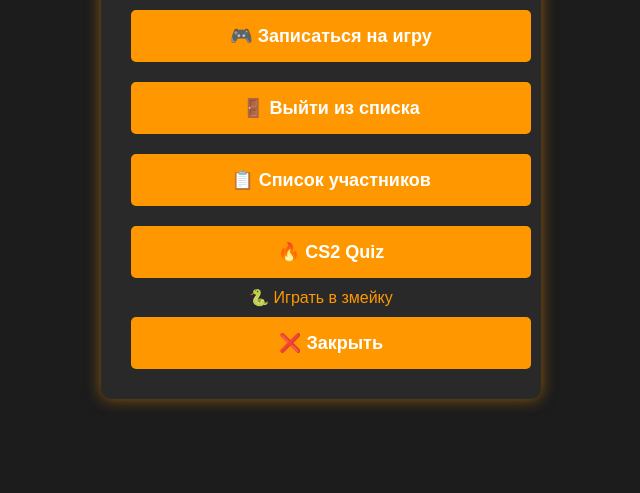
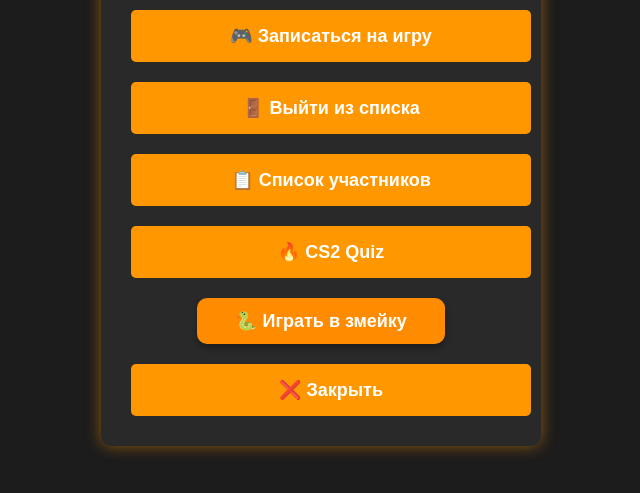
Before and after one commit to karantyno/cs2-mini-app, a plain HTML site: page index.html in a window 1280 px wide. Shown: the part 135-628 px from the top of the page, without its empty margins (319-959 px from the left). Drawn offline with Linux system fonts and the light colour scheme.

Commit message:
style.css

```diff
--- a/style.css
+++ b/style.css
@@ -46,6 +46,27 @@ button:hover {
     transform: scale(1.05);
 }
 
+.game-button {
+    display: inline-block;
+    background-color: #ff8c00; /* Оранжевый цвет */
+    color: white;
+    text-decoration: none;
+    font-size: 18px;
+    font-weight: bold;
+    padding: 12px 24px;
+    border-radius: 10px;
+    transition: background-color 0.3s ease;
+    text-align: center;
+    margin: 10px auto;
+    width: 200px;
+    display: block;
+    box-shadow: 0px 4px 6px rgba(0, 0, 0, 0.3);
+}
+
+.game-button:hover {
+    background-color: #e07b00; /* Темнее при наведении */
+}
+
 /* Поля ввода */
 input, select {
     width: calc(100% - 20px);
```
